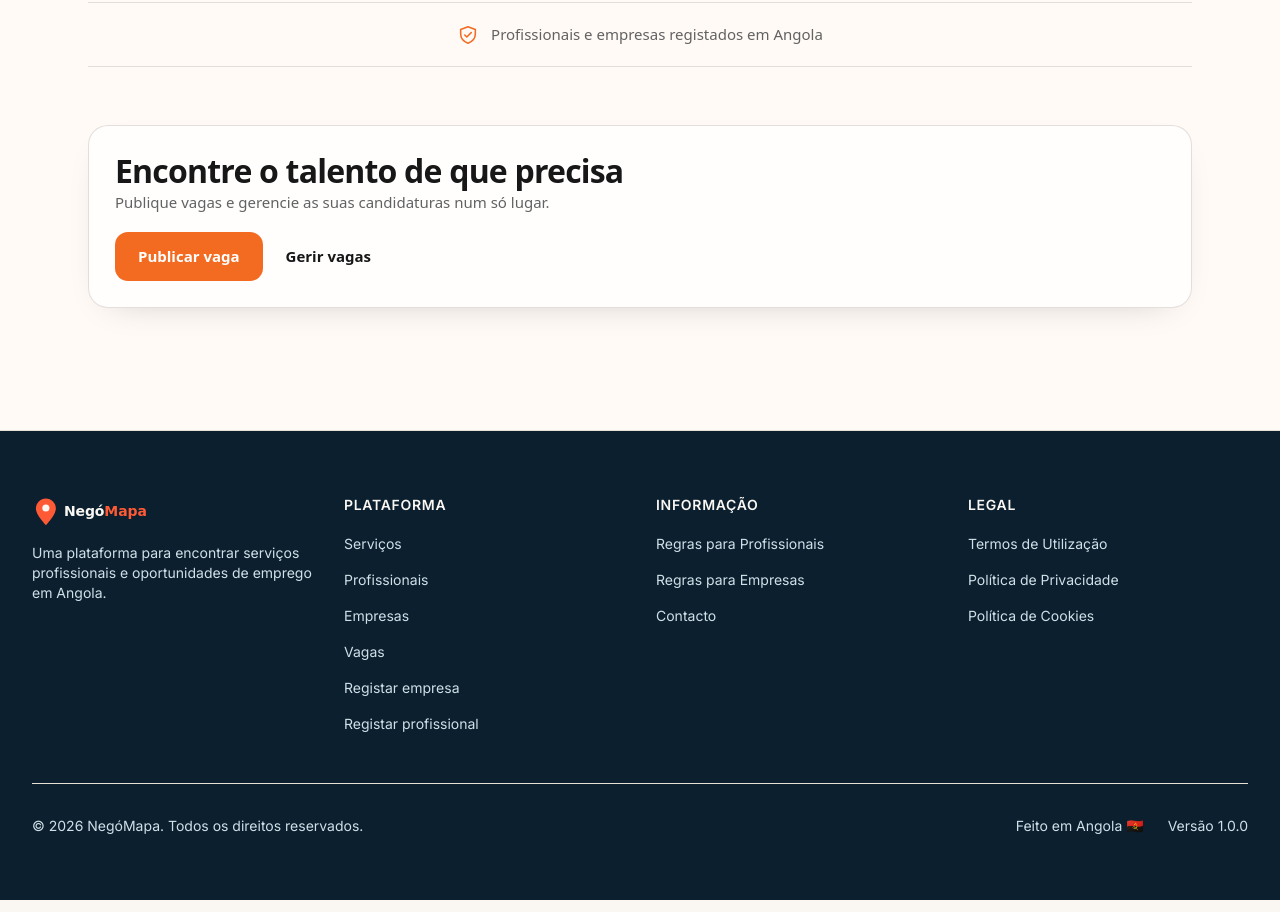
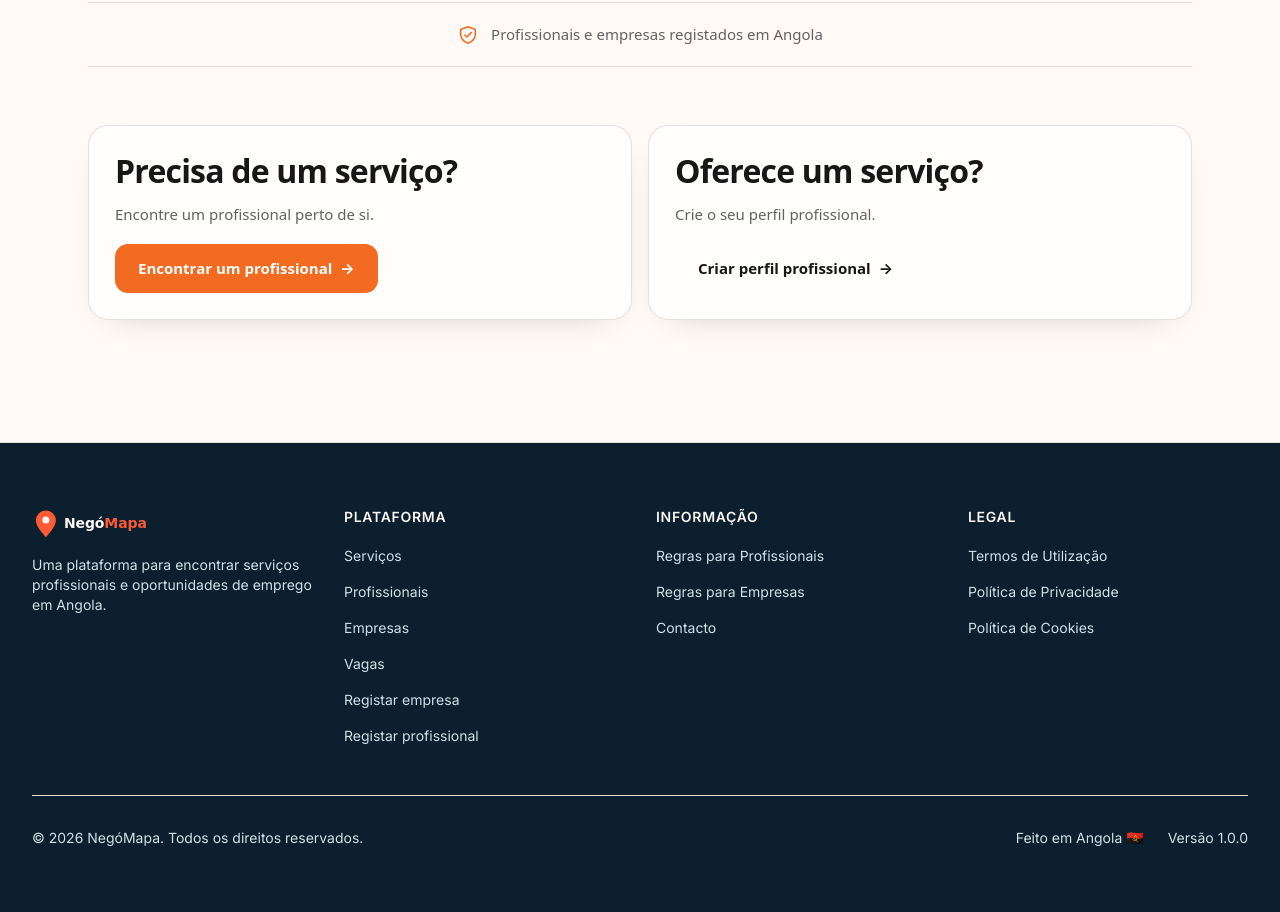
Before and after one commit to negomapaangola-svg/NegoMapa-site, a Next.js app: page / in a window 1280 px wide. Shown: the part 1540-2452 px from the top of the page. Built offline with nearby package versions, Linux system fonts and the light colour scheme; no server answers.

Commit message:
feat: adaptar chamada final e confiança

```diff
--- a/src/components/home/HomeCtaFinal.tsx
+++ b/src/components/home/HomeCtaFinal.tsx
@@ -1,52 +1,22 @@
 import Link from 'next/link';
-import type { Perfil } from './constants';
 
-interface Props {
-  perfil: Perfil;
-}
-
-export function HomeCtaFinal({ perfil }: Props) {
-  const conteudo =
-    perfil === 'visitante'
-      ? {
-          titulo: 'Comece a usar a NegóMapa',
-          texto: 'Crie a sua conta grátis e encontre serviços, profissionais, vagas e oportunidades em Angola.',
-          acoes: [
-            { href: '/login', label: 'Entrar', primario: false },
-            { href: '/cadastrar-empresa', label: 'Criar conta grátis', primario: true },
-          ],
-        }
-      : perfil === 'profissional'
-        ? {
-            titulo: 'Mantenha o seu perfil atualizado',
-            texto: 'Um perfil completo recebe mais pedidos. Atualize os seus dados e a sua disponibilidade.',
-            acoes: [
-              { href: '/editar-perfil', label: 'Editar perfil', primario: false },
-              { href: '/vagas', label: 'Ver vagas', primario: true },
-            ],
-          }
-        : {
-            titulo: 'Encontre o talento de que precisa',
-            texto: 'Publique vagas e gerencie as suas candidaturas num só lugar.',
-            acoes: [
-              { href: '/empresa/painel/vagas/nova', label: 'Publicar vaga', primario: true },
-              { href: '/empresa/painel/vagas', label: 'Gerir vagas', primario: false },
-            ],
-          };
-
+export function HomeCtaFinal() {
   return (
-    <section className="nm-sec" aria-labelledby="cta-final-title">
-      <div className="nm-cta">
-        <div>
-          <h2 id="cta-final-title">{conteudo.titulo}</h2>
-          <p>{conteudo.texto}</p>
+    <section className="nm-sec" aria-label="Comece no NegóMapa">
+      <div className="nm-cta-grid">
+        <div className="nm-cta">
+          <h2>Precisa de um serviço?</h2>
+          <p>Encontre um profissional perto de si.</p>
+          <Link href="/profissionais" className="nm-btn nm-btn-p">
+            Encontrar um profissional <span aria-hidden="true">→</span>
+          </Link>
         </div>
-        <div className="nm-acoes">
-          {conteudo.acoes.map((a) => (
-            <Link key={a.href} href={a.href} className={`nm-btn ${a.primario ? 'nm-btn-p' : 'nm-btn-g'}`}>
-              {a.label}
-            </Link>
-          ))}
+        <div className="nm-cta">
+          <h2>Oferece um serviço?</h2>
+          <p>Crie o seu perfil profissional.</p>
+          <Link href="/cadastrar-profissional" className="nm-btn nm-btn-g">
+            Criar perfil profissional <span aria-hidden="true">→</span>
+          </Link>
         </div>
       </div>
     </section>
```
